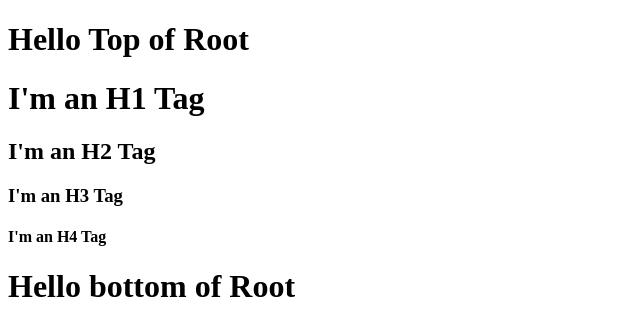
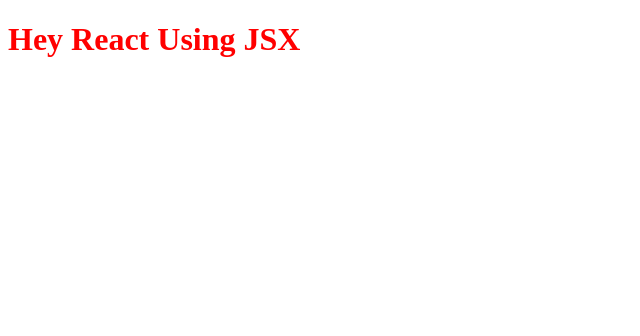
Before and after one commit to nikhilraghu1c/hey-react, a React (Vite) app: page / in a window 1280 px wide. Shown: the top 336 px of the page, without its empty margins (0-640 px from the left). Built offline with nearby package versions, Linux system fonts and the light colour scheme.

Commit message:
JSX Added in the code

```diff
--- a/App.js
+++ b/App.js
@@ -1,19 +1,16 @@
 import React from "react";
 import ReactDOM from "react-dom/client";
 
-const parent = React.createElement("div", { id: "parent" },
-    [
-        React.createElement("div", { id: "child1" }, [
-            React.createElement("h1", {}, "I'm an H1 Tag"),
-            React.createElement("h2", {}, "I'm an H2 Tag")
-        ]),
-        React.createElement("div", { id: "child2" }, [
-            React.createElement("h3", {}, "I'm an H3 Tag"),
-            React.createElement("h4", {}, "I'm an H4 Tag")
-        ])
-    ]
+// React.createElement
+// JSX Javascript Syntax - is not html in js
+// It is HTML like or XML syntax
+// Creates React.createElement using babel
+
+const jsxHeading = (
+  <h1 id="heading" className="head" tabIndex="1">
+    Hey React Using JSX
+  </h1>
 );
-
-// const heading = React.createElement("h1", { id: 'heading', style: { color: 'blue' } }, "Hello World From React!!");
-const root = ReactDOM.createRoot(document.getElementById('root'));
-root.render(parent);
+const root = ReactDOM.createRoot(document.getElementById("root"));
+root.render(jsxHeading);
+console.log(jsxHeading);
--- a/index.html
+++ b/index.html
@@ -9,15 +9,9 @@
 </head>
 
 <body>
-    <h1>Hello Top of Root</h1>
     <div id="root">
-        <h1>Nikhil Is here !!</h1>
-        <!-- -Inside root elements is replaced when root.render executed
-            - React only working inside the root because we get root id in js file
-        -->
+        <h1>Not Rendered !!</h1>
     </div>
-    <h1>Hello bottom of Root</h1>
-    <!-- Order of file of rendering js file/scripts also matters -->
     <script type="module" src="./App.js"></script>
 </body>
 
```
Also changed, not shown: 1 other file (tests, documents, lock files or other folders).
